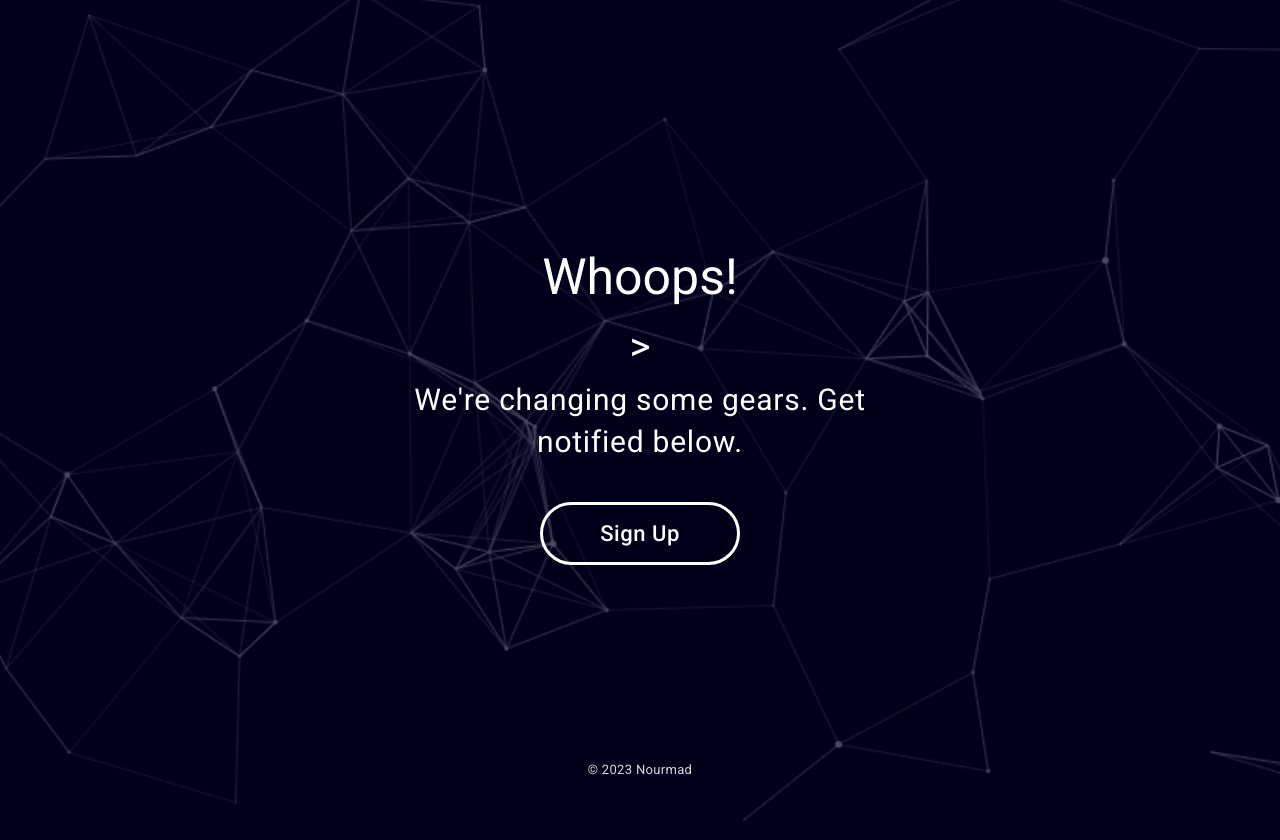
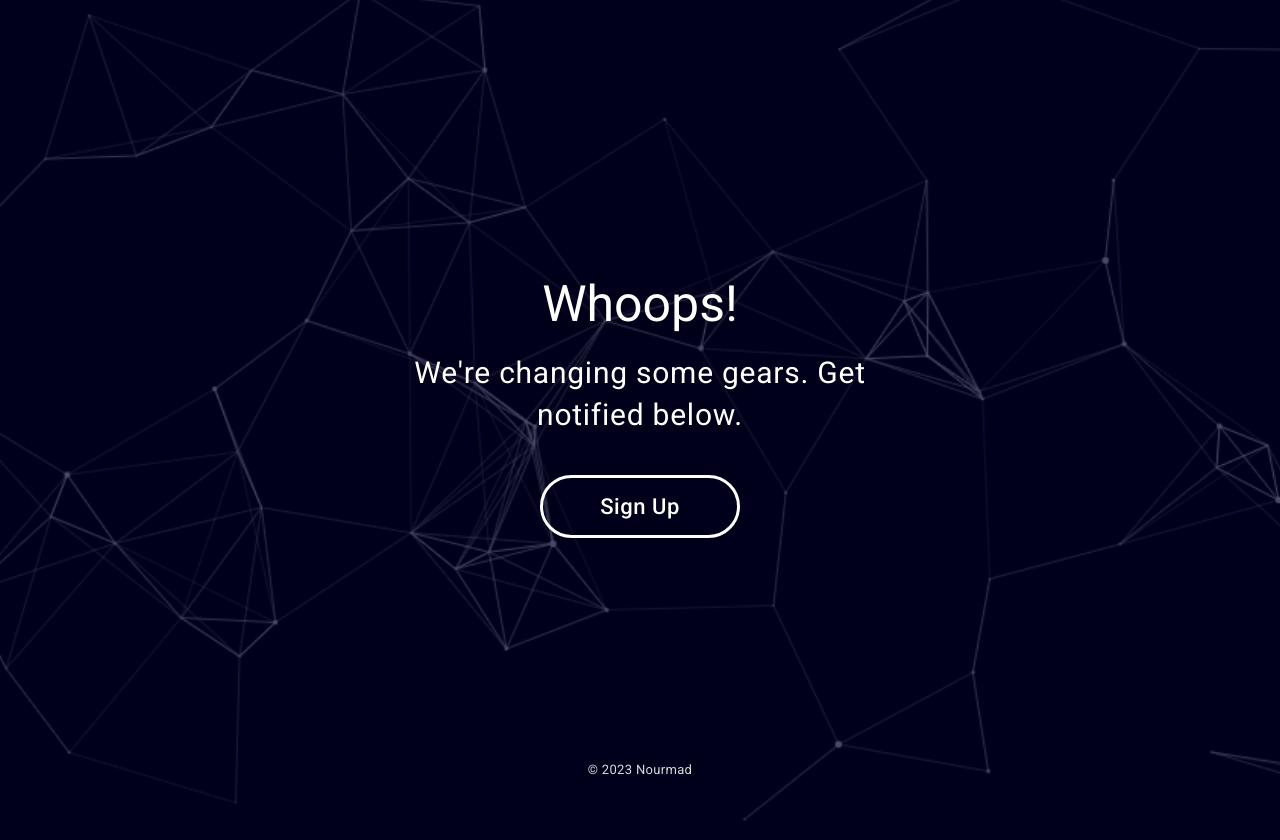
Before and after one commit to distray/navamite, a plain HTML site: page index.html in a window 1280 px wide. Shown: the top 840 px of the page. Drawn offline with Linux system fonts and the light colour scheme.

Commit message:
Update index.html

```diff
--- a/index.html
+++ b/index.html
@@ -72,7 +72,7 @@
                     <!-- ANIMATION CONTAINER -->
                     <div class="animation-container animation-fade-right" data-animation-delay="300">
 
-                        <h3>></h3>
+                        <h3></h3>
 
                     </div>
                     <!-- /ANIMATION CONTAINER -->
```
